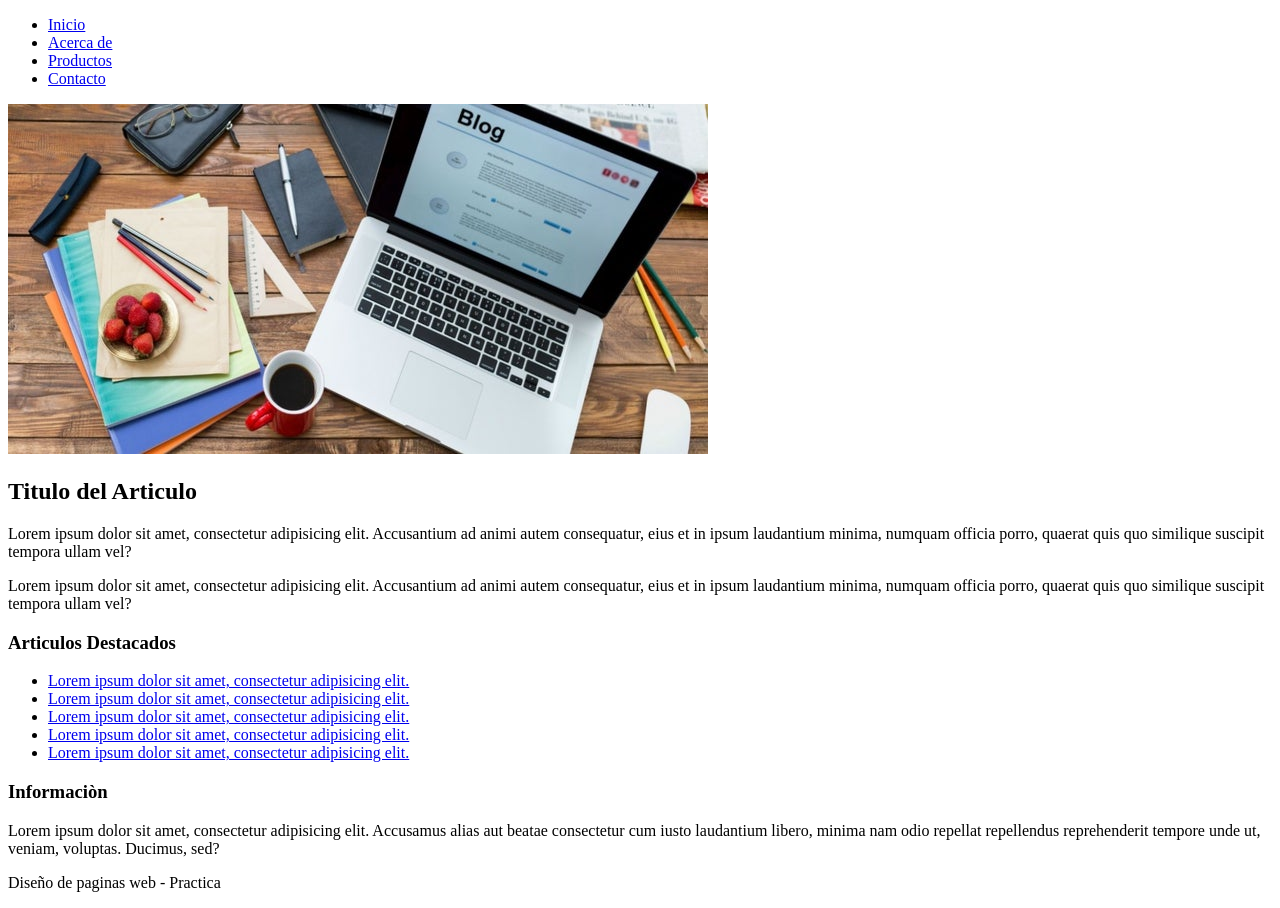
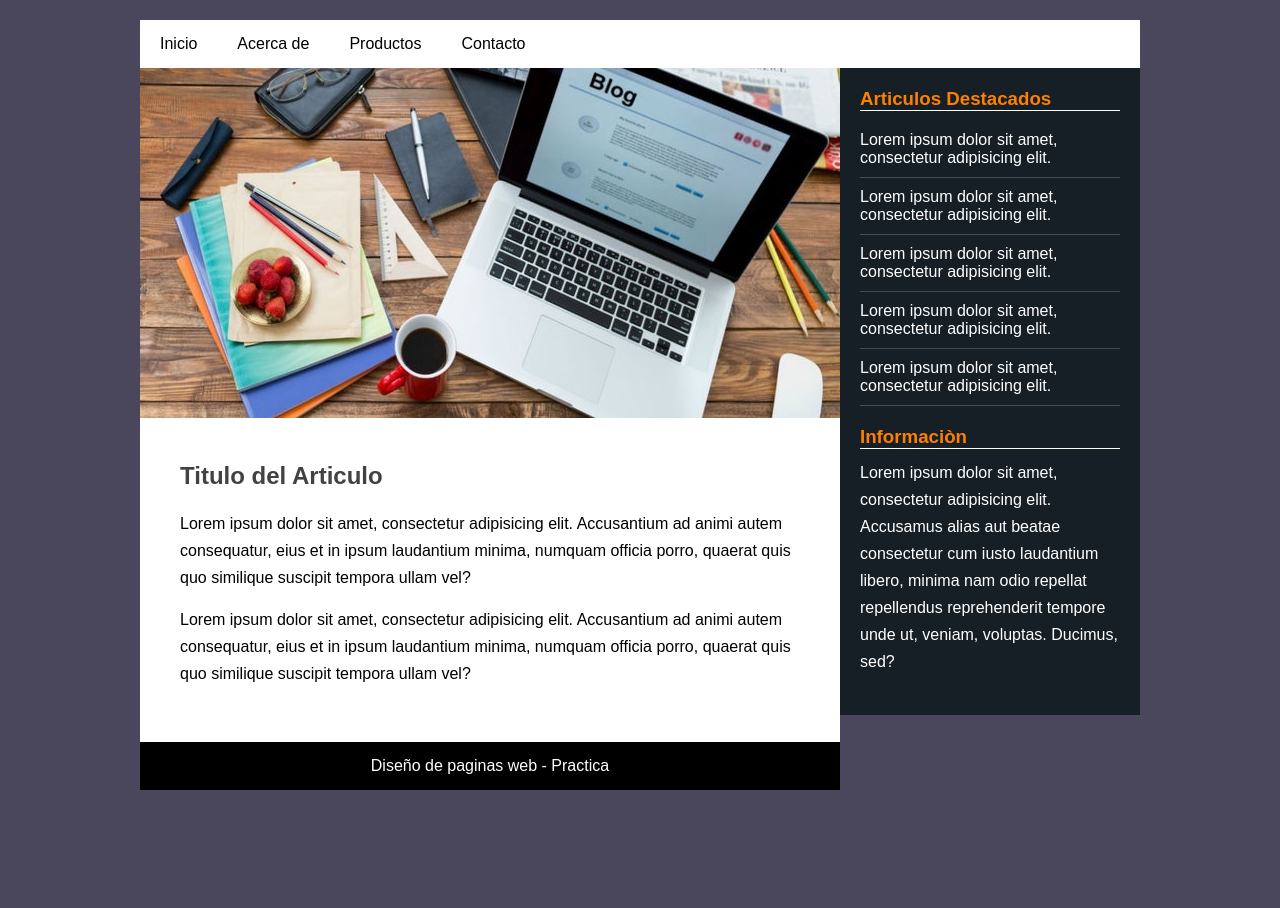
Before and after one commit to warrentalex26/practica20112019, a plain HTML site: page index.html in a window 1280 px wide. After the commit the page ends 810 px from the top, so only its background shows below. Drawn offline with Linux system fonts and the light colour scheme.

Commit message:
EstilosCSS

```diff
--- /dev/null
+++ b/css/estilos.css
@@ -0,0 +1,125 @@
+*{
+    margin: 0;
+    padding: 0;
+    box-sizing: border-box;
+}
+
+body{
+    font-family: Arial, sans-serif;
+    font-size: 16px;
+    background: #4a465b; /*Fondo*/
+}
+
+.contenedor {
+    width: 96%; /*96% de ancho*/
+    max-width: 1000px; /*Anchura maxima de 1000px referente al 96%*/
+    margin: 20px auto; /*Centrar elemento*/
+    overflow: hidden;
+}
+
+header{
+    background: #fff;
+}
+
+header nav{
+    width: 100%;
+}
+
+header nav ul{
+    list-style: none;
+    overflow: hidden;
+}
+
+header nav ul li{
+    float: left;
+}
+
+header nav ul li a{
+    text-decoration: none;
+    display: inline-block;
+    color: #000;
+    padding: 15px 20px;
+}
+
+header nav ul li a:hover{
+    background: #000;
+    color: #fff;
+}
+
+.main{
+    float: left;
+    width: 70%;
+    background: #fff;
+}
+
+.main .imagen{
+    width: 100%;
+}
+
+.main .imagen img{
+    width: 100%;
+    /*vert-align: top;*/
+}
+
+.main .posts{
+    padding: 40px;
+}
+
+.main .posts article h2{
+    margin-bottom: 20px;
+    color: #424242;
+}
+
+.main .posts article p{
+    margin-bottom: 15px;
+    line-height: 27px;
+}
+
+aside{
+    width: 30%;
+    float: left;
+    background: #161f26;
+    padding: 20px;
+    color: #fff;
+}
+
+aside .widget{
+    margin-bottom: 20px;
+}
+
+aside .widget .titulo{
+    color: #ff8000;
+    border-bottom: 1px solid #fff;
+    margin-bottom: 10px;
+}
+
+aside .widget ul{
+    list-style: none;
+}
+
+aside .widget ul li{
+    border-bottom: 1px solid rgba(255, 255, 255, 0.2);
+    padding: 10px 0;
+}
+
+aside .widget ul li a{
+    color: #fff;
+    text-decoration: none;
+}
+
+aside .widget ul li a:hover{
+    color: #8f8f8f;
+}
+
+aside .widget p{
+    line-height: 27px;
+}
+
+footer{
+    overflow: hidden;
+    width: 70%;
+    text-align: center;
+    background: #000;
+    color: #fff;
+    padding: 15px 0;
+}
--- a/index.html
+++ b/index.html
@@ -3,6 +3,7 @@
 <head>
     <meta charset="UTF-8">
     <title>Practica</title>
+    <link rel="stylesheet" href="css/estilos.css">
 </head>
 <body>
     <div class="contenedor">
```
